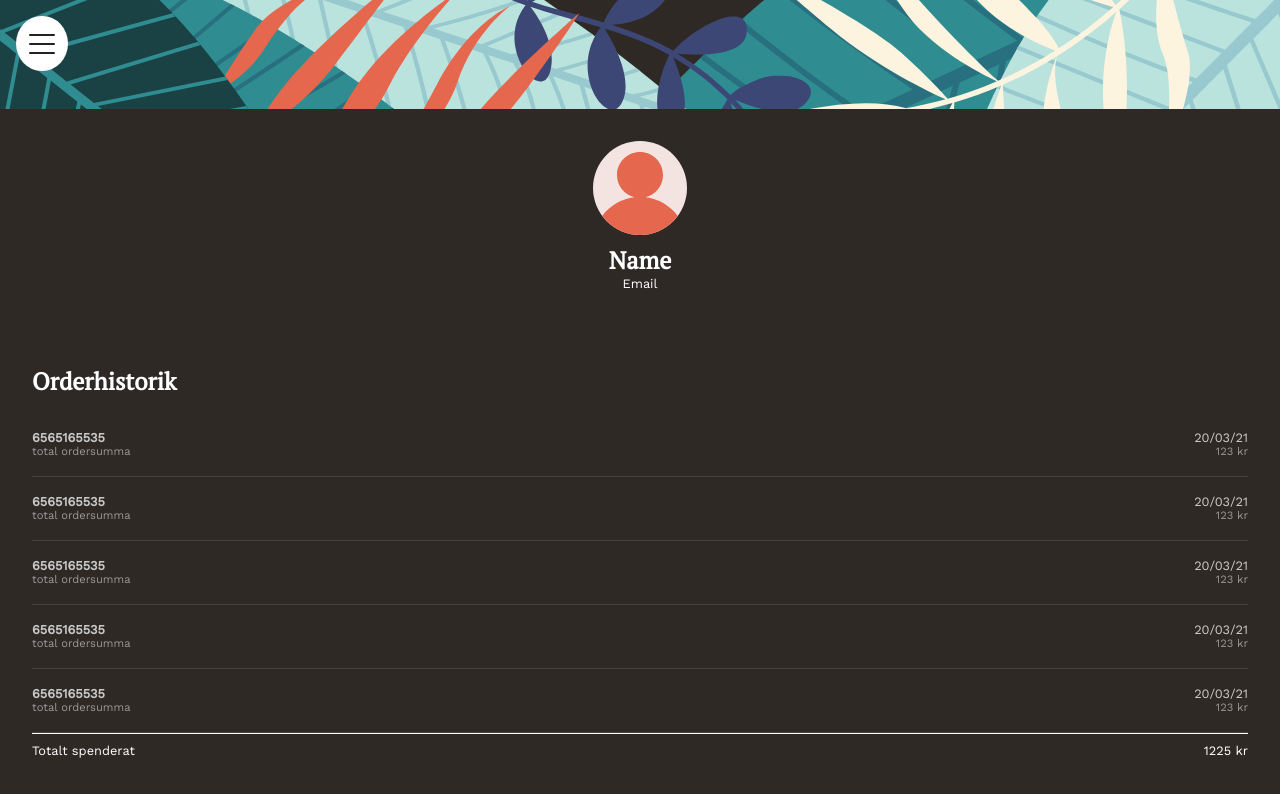
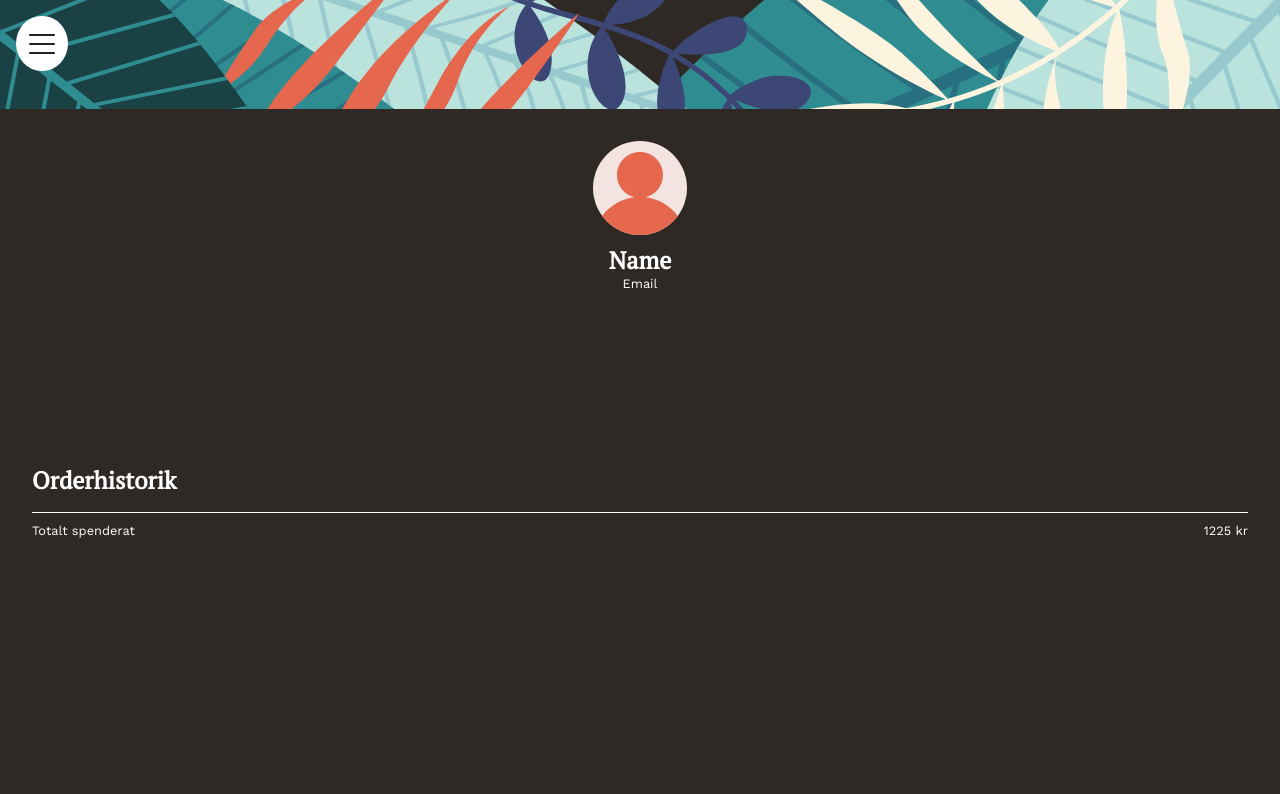
Before and after one commit to jensengbg-johanna-ohrnberg/airBean-by-IronPants, a Vue app in the folder airbean/: page /orderstatus in a window 1280 px wide. Shown: the top 794 px of the page. Built offline with nearby package versions, Linux system fonts and the light colour scheme.

Commit message:
Update OrderList.vue

```diff
--- a/airbean/src/components/OrderList.vue
+++ b/airbean/src/components/OrderList.vue
@@ -2,11 +2,11 @@
   <div class="orderContainer">
     <h2>Orderhistorik</h2>
     <ul class="orderList">
-      <OrderItem />
-      <OrderItem />
-      <OrderItem />
-      <OrderItem />
-      <OrderItem />
+      <OrderItem
+        v-for="order in orderList"
+        :key="order.orderNumber"
+        v-bind:order="order"
+      />
     </ul>
     <article class="totalSum">
       <p>Totalt spenderat</p>
@@ -20,6 +20,11 @@ import OrderItem from './OrderListItem.vue'
 export default {
   components: {
     OrderItem
+  },
+  computed: {
+    orderList() {
+      return this.$store.state.user.orderList
+    }
   }
 }
 </script>
```
